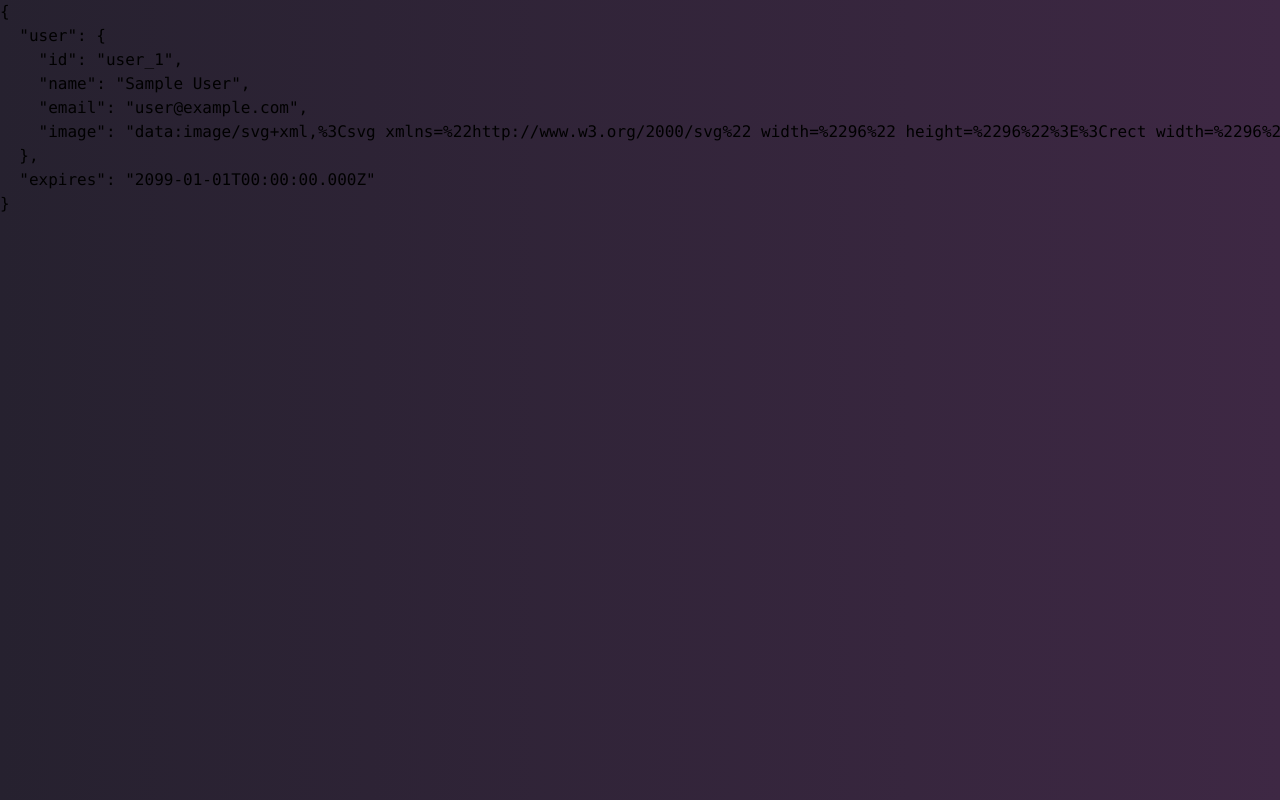
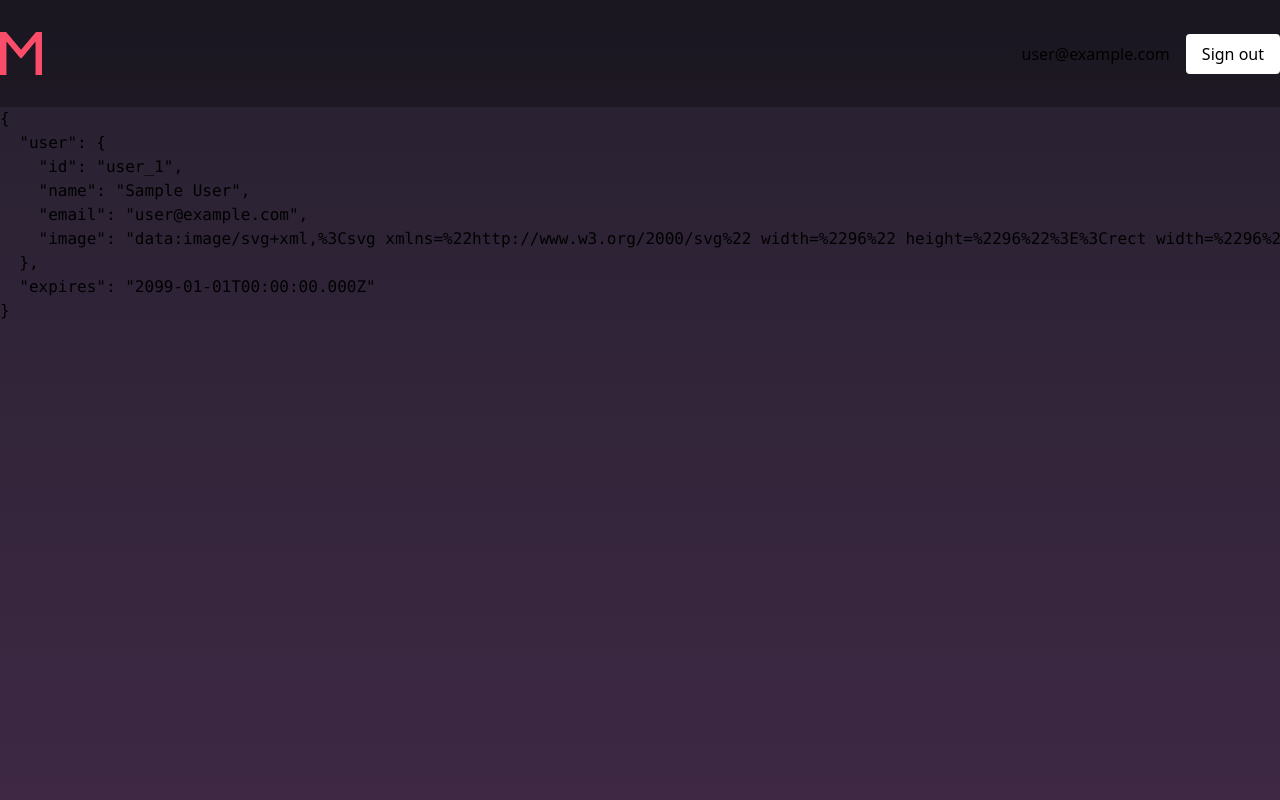
Before and after one commit to nokwin/meethub, a Next.js app: page / in a window 1280 px wide. Shown: the top 800 px of the page. Built offline with nearby package versions, Linux system fonts and the light colour scheme; no server answers; sample sign-in values are in the browser's storage.

Commit message:
Add navbar

```diff
--- a/src/app/(auth)/sign-in/page.tsx
+++ b/src/app/(auth)/sign-in/page.tsx
@@ -1,28 +1,22 @@
-import Image from "next/image";
 import SignInForm from "@/components/sign-in-form.component";
 import Link from "next/link";
 import { getServerSession } from "next-auth";
 import { authOptions } from "@/core/next-auth.config";
 import { redirect } from "next/navigation";
+import Logo from "@/components/logo.component";
 
 export default async function SignInPage() {
   const user = await getServerSession(authOptions);
 
-  if(user) {
-    redirect('/');
+  if (user) {
+    redirect("/");
   }
 
   return (
     <div className="flex items-center justify-center h-full">
       <div className="w-96 ">
         <div className="mb-8">
-          <Image
-            src="/logo.svg"
-            width={42}
-            height={42}
-            alt="logo"
-            className="mx-auto"
-          />
+          <Logo className="mx-auto" />
         </div>
         <SignInForm />
         <div className="mt-4 text-center">
--- a/src/app/(auth)/sign-up/page.tsx
+++ b/src/app/(auth)/sign-up/page.tsx
@@ -1,9 +1,9 @@
-import Image from "next/image";
 import Link from "next/link";
 import SignUpForm from "@/components/sign-up-form.component";
 import { getServerSession } from "next-auth";
 import { authOptions } from "@/core/next-auth.config";
 import { redirect } from "next/navigation";
+import Logo from "@/components/logo.component";
 
 export default async function SignInPage() {
   const user = await getServerSession(authOptions);
@@ -16,13 +16,7 @@ export default async function SignInPage() {
     <div className="flex items-center justify-center h-full">
       <div className="w-96 ">
         <div className="mb-8">
-          <Image
-            src="/logo.svg"
-            width={42}
-            height={42}
-            alt="logo"
-            className="mx-auto"
-          />
+          <Logo className="mx-auto" />
         </div>
         <SignUpForm />
         <div className="mt-4 text-center">
--- a/src/app/(dashboard)/layout.tsx
+++ b/src/app/(dashboard)/layout.tsx
@@ -1,3 +1,5 @@
+import AuthProvider from "@/components/auth-provider.component";
+import Navbar from "@/components/navbar.component";
 import "./globals.css";
 
 export const metadata = {
@@ -10,10 +12,13 @@ export default function RootLayout({
   children: React.ReactNode;
 }) {
   return (
-    <html lang="en" className="h-full">
-      <body className="h-full bg-gradient-to-r   from-[#26212F] to-[#3E2844]">
-        {children}
-      </body>
-    </html>
+    <AuthProvider>
+      <html lang="en" className="h-full">
+        <body className="h-full bg-gradient-to-b from-[#26212F] to-[#3E2844]">
+          <Navbar />
+          {children}
+        </body>
+      </html>
+    </AuthProvider>
   );
 }
--- /dev/null
+++ b/src/components/logo.component.tsx
@@ -0,0 +1,17 @@
+import Image from "next/image";
+
+interface LogoProps {
+  className?: string;
+}
+
+export default function Logo({ className }: LogoProps) {
+  return (
+    <Image
+      src="/logo.svg"
+      width={42}
+      height={42}
+      alt="logo"
+      className={className}
+    />
+  );
+}
--- /dev/null
+++ b/src/components/navbar.component.tsx
@@ -0,0 +1,28 @@
+"use client";
+
+import { signOut, useSession } from "next-auth/react";
+import Logo from "./logo.component";
+
+export default function Navbar() {
+  const { data: session, status } = useSession();
+
+  return (
+    <div className="bg-black/30">
+      <div className="container mx-auto py-8 flex justify-between">
+        <Logo />
+        {status === "loading" && <div>Loading...</div>}
+        {status === "authenticated" && (
+          <div className="flex items-center">
+            <div className="mr-4">{session.user?.email}</div>
+            <button
+              className="bg-white text-black px-4 py-2 rounded"
+              onClick={() => signOut()}
+            >
+              Sign out
+            </button>
+          </div>
+        )}
+      </div>
+    </div>
+  );
+}
```
